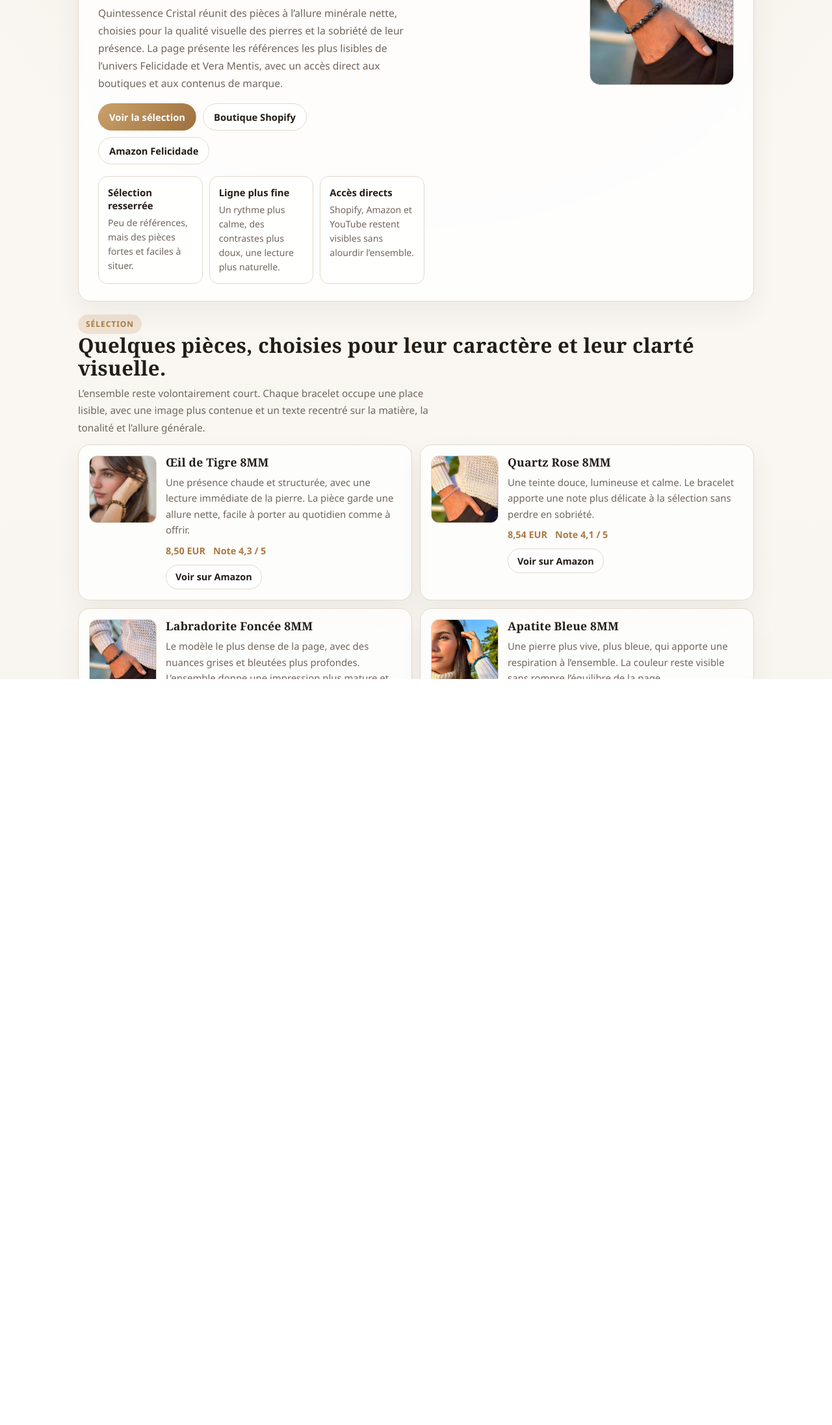
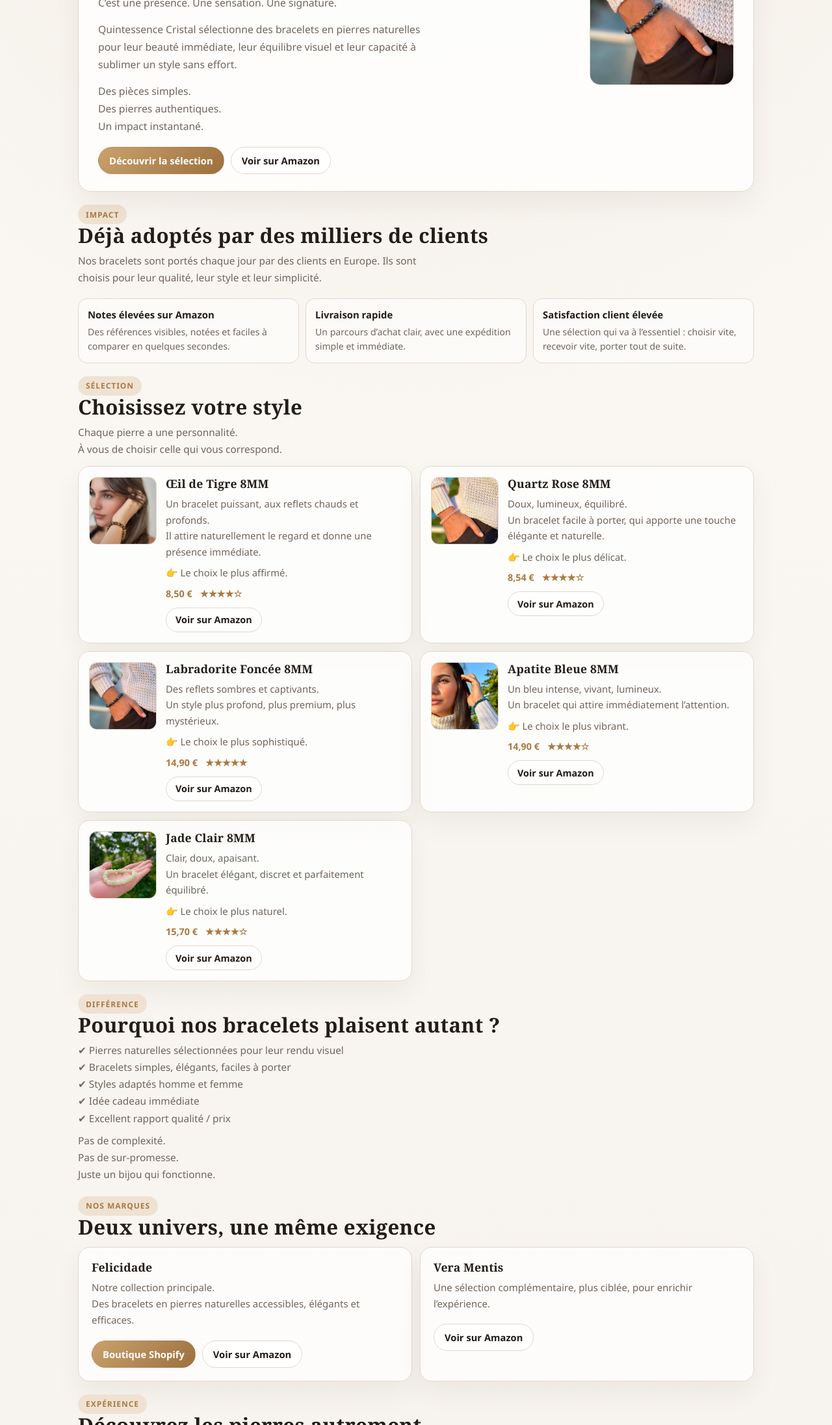
Before and after one commit to SOMOSCAPITALAPP/quintessencecristal, a plain HTML site: page index.html in a window 1280 px wide. Shown: the part 480-2673 px from the top of the page at 65% size. Drawn offline with Linux system fonts and the light colour scheme.

Commit message:
Replace site copy with premium conversion text

```diff
--- a/index.html
+++ b/index.html
@@ -506,9 +506,11 @@
         </span>
       </a>
       <nav class="nav">
+        <a href="#haut">Accueil</a>
         <a href="#selection">Sélection</a>
-        <a href="#maisons">Maisons</a>
-        <a href="#liens">Accès</a>
+        <a href="#marques">Nos Marques</a>
+        <a href="#experience">Expérience</a>
+        <a href="#acces">Accès</a>
       </nav>
     </header>
 
@@ -516,30 +518,23 @@
       <div class="panel intro hero-merged">
         <div>
           <span class="eyebrow">Quintessence Cristal</span>
-          <h1>Une sélection de bracelets en pierres naturelles, simple et soignée.</h1>
+          <h1>Les bracelets en pierres naturelles qui attirent le regard</h1>
           <p>
-            Quintessence Cristal réunit des pièces à l’allure minérale nette, choisies pour la qualité visuelle des pierres
-            et la sobriété de leur présence. La page présente les références les plus lisibles de l’univers Felicidade
-            et Vera Mentis, avec un accès direct aux boutiques et aux contenus de marque.
+            Un bracelet, ce n’est pas juste un bijou.<br>
+            C’est une présence. Une sensation. Une signature.
+          </p>
+          <p>
+            Quintessence Cristal sélectionne des bracelets en pierres naturelles pour leur beauté immédiate, leur équilibre
+            visuel et leur capacité à sublimer un style sans effort.
+          </p>
+          <p>
+            Des pièces simples.<br>
+            Des pierres authentiques.<br>
+            Un impact instantané.
           </p>
           <div class="actions">
-            <a class="btn btn-primary" href="#selection">Voir la sélection</a>
-            <a class="btn" href="https://felicidadeboutique.com/" target="_blank" rel="noreferrer">Boutique Shopify</a>
-            <a class="btn" href="https://www.amazon.fr/stores/FELICIDADEBijouxMin%C3%A9raux/page/22675922-0C42-4847-9DE6-DF5905D5DE6C?lp_asin=B0D2VFSL94&ref_=ast_bln&store_ref=bl_ast_dp_brandlogo_sto&bl_grd_status=override" target="_blank" rel="noreferrer">Amazon Felicidade</a>
-          </div>
-          <div class="notes">
-            <div class="note">
-              <strong>Sélection resserrée</strong>
-              <span>Peu de références, mais des pièces fortes et faciles à situer.</span>
-            </div>
-            <div class="note">
-              <strong>Ligne plus fine</strong>
-              <span>Un rythme plus calme, des contrastes plus doux, une lecture plus naturelle.</span>
-            </div>
-            <div class="note">
-              <strong>Accès directs</strong>
-              <span>Shopify, Amazon et YouTube restent visibles sans alourdir l’ensemble.</span>
-            </div>
+            <a class="btn btn-primary" href="#selection">Découvrir la sélection</a>
+            <a class="btn" href="https://www.amazon.fr/stores/FELICIDADEBijouxMin%C3%A9raux/page/22675922-0C42-4847-9DE6-DF5905D5DE6C?lp_asin=B0D2VFSL94&ref_=ast_bln&store_ref=bl_ast_dp_brandlogo_sto&bl_grd_status=override" target="_blank" rel="noreferrer">Voir sur Amazon</a>
           </div>
         </div>
 
@@ -559,13 +554,39 @@
       </div>
     </section>
 
+    <section id="impact">
+      <div class="section-head">
+        <span class="eyebrow">Impact</span>
+        <h2>Déjà adoptés par des milliers de clients</h2>
+        <p>
+          Nos bracelets sont portés chaque jour par des clients en Europe. Ils sont choisis pour leur qualité,
+          leur style et leur simplicité.
+        </p>
+      </div>
+
+      <div class="notes">
+        <div class="note">
+          <strong>Notes élevées sur Amazon</strong>
+          <span>Des références visibles, notées et faciles à comparer en quelques secondes.</span>
+        </div>
+        <div class="note">
+          <strong>Livraison rapide</strong>
+          <span>Un parcours d’achat clair, avec une expédition simple et immédiate.</span>
+        </div>
+        <div class="note">
+          <strong>Satisfaction client élevée</strong>
+          <span>Une sélection qui va à l’essentiel : choisir vite, recevoir vite, porter tout de suite.</span>
+        </div>
+      </div>
+    </section>
+
     <section id="selection">
       <div class="section-head">
         <span class="eyebrow">Sélection</span>
-        <h2>Quelques pièces, choisies pour leur caractère et leur clarté visuelle.</h2>
+        <h2>Choisissez votre style</h2>
         <p>
-          L’ensemble reste volontairement court. Chaque bracelet occupe une place lisible, avec une image plus contenue
-          et un texte recentré sur la matière, la tonalité et l’allure générale.
+          Chaque pierre a une personnalité.<br>
+          À vous de choisir celle qui vous correspond.
         </p>
       </div>
 
@@ -577,12 +598,13 @@
           <div class="product-copy">
             <h3>Œil de Tigre 8MM</h3>
             <p>
-              Une présence chaude et structurée, avec une lecture immédiate de la pierre. La pièce garde une allure nette,
-              facile à porter au quotidien comme à offrir.
+              Un bracelet puissant, aux reflets chauds et profonds.<br>
+              Il attire naturellement le regard et donne une présence immédiate.
             </p>
+            <p>👉 Le choix le plus affirmé.</p>
             <div class="meta">
-              <span>8,50 EUR</span>
-              <span>Note 4,3 / 5</span>
+              <span>8,50 €</span>
+              <span>★★★★☆</span>
             </div>
             <a class="mini-link" href="https://amzn.eu/d/0gWKB6CY" target="_blank" rel="noreferrer">Voir sur Amazon</a>
           </div>
@@ -595,12 +617,13 @@
           <div class="product-copy">
             <h3>Quartz Rose 8MM</h3>
             <p>
-              Une teinte douce, lumineuse et calme. Le bracelet apporte une note plus délicate à la sélection sans perdre
-              en sobriété.
+              Doux, lumineux, équilibré.<br>
+              Un bracelet facile à porter, qui apporte une touche élégante et naturelle.
             </p>
+            <p>👉 Le choix le plus délicat.</p>
             <div class="meta">
-              <span>8,54 EUR</span>
-              <span>Note 4,1 / 5</span>
+              <span>8,54 €</span>
+              <span>★★★★☆</span>
             </div>
             <a class="mini-link" href="https://amzn.eu/d/0bifqsoC" target="_blank" rel="noreferrer">Voir sur Amazon</a>
           </div>
@@ -613,12 +636,13 @@
           <div class="product-copy">
             <h3>Labradorite Foncée 8MM</h3>
             <p>
-              Le modèle le plus dense de la page, avec des nuances grises et bleutées plus profondes. L’ensemble donne
-              une impression plus mature et plus premium.
+              Des reflets sombres et captivants.<br>
+              Un style plus profond, plus premium, plus mystérieux.
             </p>
+            <p>👉 Le choix le plus sophistiqué.</p>
             <div class="meta">
-              <span>14,90 EUR</span>
-              <span>Note 4,6 / 5</span>
+              <span>14,90 €</span>
+              <span>★★★★★</span>
             </div>
             <a class="mini-link" href="https://amzn.eu/d/06bhTerM" target="_blank" rel="noreferrer">Voir sur Amazon</a>
           </div>
@@ -631,12 +655,13 @@
           <div class="product-copy">
             <h3>Apatite Bleue 8MM</h3>
             <p>
-              Une pierre plus vive, plus bleue, qui apporte une respiration à l’ensemble. La couleur reste visible sans
-              rompre l’équilibre de la page.
+              Un bleu intense, vivant, lumineux.<br>
+              Un bracelet qui attire immédiatement l’attention.
             </p>
+            <p>👉 Le choix le plus vibrant.</p>
             <div class="meta">
-              <span>14,90 EUR</span>
-              <span>Note 4,2 / 5</span>
+              <span>14,90 €</span>
+              <span>★★★★☆</span>
             </div>
             <a class="mini-link" href="https://amzn.eu/d/0fNTdpcz" target="_blank" rel="noreferrer">Voir sur Amazon</a>
           </div>
@@ -649,12 +674,13 @@
           <div class="product-copy">
             <h3>Jade Clair 8MM</h3>
             <p>
-              Une présence plus douce, presque laiteuse, qui éclaire la sélection. La pièce apporte une note plus paisible
-              et une variation subtile dans l’ensemble.
+              Clair, doux, apaisant.<br>
+              Un bracelet élégant, discret et parfaitement équilibré.
             </p>
+            <p>👉 Le choix le plus naturel.</p>
             <div class="meta">
-              <span>15,70 EUR</span>
-              <span>Note 4,3 / 5</span>
+              <span>15,70 €</span>
+              <span>★★★★☆</span>
             </div>
             <a class="mini-link" href="https://amzn.eu/d/0aDJs7y6" target="_blank" rel="noreferrer">Voir sur Amazon</a>
           </div>
@@ -662,49 +688,69 @@
       </div>
     </section>
 
-    <section id="maisons">
+    <section id="difference">
       <div class="section-head">
-        <span class="eyebrow">Maisons</span>
-        <h2>Deux accès distincts, présentés avec plus de retenue.</h2>
+        <span class="eyebrow">Différence</span>
+        <h2>Pourquoi nos bracelets plaisent autant ?</h2>
         <p>
-          Felicidade constitue le cœur de l’offre. Vera Mentis prolonge la sélection avec une orientation complémentaire,
-          dans un cadre volontairement discret.
+          ✔ Pierres naturelles sélectionnées pour leur rendu visuel<br>
+          ✔ Bracelets simples, élégants, faciles à porter<br>
+          ✔ Styles adaptés homme et femme<br>
+          ✔ Idée cadeau immédiate<br>
+          ✔ Excellent rapport qualité / prix
         </p>
+        <p>
+          Pas de complexité.<br>
+          Pas de sur-promesse.<br>
+          Juste un bijou qui fonctionne.
+        </p>
+      </div>
+    </section>
+
+    <section id="marques">
+      <div class="section-head">
+        <span class="eyebrow">Nos Marques</span>
+        <h2>Deux univers, une même exigence</h2>
       </div>
 
       <div class="brands">
         <article class="brand-card">
           <h3>Felicidade</h3>
           <p>
-            La ligne principale autour des bracelets en pierres naturelles, avec une esthétique accessible, claire et facile
-            à parcourir entre Shopify et Amazon.
+            Notre collection principale.<br>
+            Des bracelets en pierres naturelles accessibles, élégants et efficaces.
           </p>
           <div class="actions">
-            <a class="btn btn-primary" href="https://felicidadeboutique.com/" target="_blank" rel="noreferrer">Shopify</a>
-            <a class="btn" href="https://www.amazon.fr/stores/FELICIDADEBijouxMin%C3%A9raux/page/22675922-0C42-4847-9DE6-DF5905D5DE6C?lp_asin=B0D2VFSL94&ref_=ast_bln&store_ref=bl_ast_dp_brandlogo_sto&bl_grd_status=override" target="_blank" rel="noreferrer">Amazon</a>
+            <a class="btn btn-primary" href="https://felicidadeboutique.com/" target="_blank" rel="noreferrer">Boutique Shopify</a>
+            <a class="btn" href="https://www.amazon.fr/stores/FELICIDADEBijouxMin%C3%A9raux/page/22675922-0C42-4847-9DE6-DF5905D5DE6C?lp_asin=B0D2VFSL94&ref_=ast_bln&store_ref=bl_ast_dp_brandlogo_sto&bl_grd_status=override" target="_blank" rel="noreferrer">Voir sur Amazon</a>
           </div>
         </article>
 
         <article class="brand-card">
           <h3>Vera Mentis</h3>
           <p>
-            Une présence plus complémentaire, utile pour étendre l’univers tout en gardant une page d’accueil concise et
-            plus élégante.
+            Une sélection complémentaire, plus ciblée, pour enrichir l’expérience.
           </p>
           <div class="actions">
-            <a class="btn" href="https://www.amazon.fr/stores/VeraMentis/page/A1574914-F004-4BBD-90D3-74D0ED7368CE?lp_asin=B0DN1ZGT3L&ref_=ast_bln&store_ref=bl_ast_dp_brandlogo_sto&bl_grd_status=override" target="_blank" rel="noreferrer">Amazon Vera Mentis</a>
+            <a class="btn" href="https://www.amazon.fr/stores/VeraMentis/page/A1574914-F004-4BBD-90D3-74D0ED7368CE?lp_asin=B0DN1ZGT3L&ref_=ast_bln&store_ref=bl_ast_dp_brandlogo_sto&bl_grd_status=override" target="_blank" rel="noreferrer">Voir sur Amazon</a>
           </div>
         </article>
       </div>
     </section>
 
-    <section id="reseaux">
+    <section id="experience">
       <div class="section-head">
-        <span class="eyebrow">Réseaux</span>
-        <h2>YouTube et les accès de marque retrouvent une place claire.</h2>
+        <span class="eyebrow">Expérience</span>
+        <h2>Découvrez les pierres autrement</h2>
         <p>
-          Les contenus éditoriaux accompagnent les boutiques. YouTube reste le point d’entrée le plus visible pour découvrir
-          l’univers Quintessence Cristal, tandis que Shopify et Amazon prolongent naturellement la visite.
+          Avant d’acheter, regardez.
+        </p>
+        <p>
+          Nos vidéos mettent en scène les bracelets sous la lumière, en mouvement, dans une ambiance immersive.
+        </p>
+        <p>
+          Vous voyez réellement la pierre.<br>
+          Vous ressentez le bijou.
         </p>
       </div>
 
@@ -712,7 +758,7 @@
         <article class="social-card">
           <h3>YouTube</h3>
           <p>
-            La chaîne Quintessence Cristal permet de retrouver l’univers visuel de la marque, ses inspirations et ses contenus.
+            Une approche plus sensible et plus visuelle pour découvrir les bracelets dans leur vraie présence.
           </p>
           <div class="actions">
             <a class="btn btn-primary" href="https://www.youtube.com/@quintessencecristal" target="_blank" rel="noreferrer">Voir la chaîne</a>
@@ -720,40 +766,43 @@
         </article>
 
         <article class="social-card">
-          <h3>Shopify</h3>
+          <h3>Amazon</h3>
           <p>
-            La boutique Felicidade présente l’offre complète dans un cadre plus développé, avec une navigation pensée pour la collection.
+            Un accès direct aux références, aux notes et aux fiches produit.
           </p>
           <div class="actions">
-            <a class="btn" href="https://felicidadeboutique.com/" target="_blank" rel="noreferrer">Ouvrir Shopify</a>
+            <a class="btn" href="https://www.amazon.fr/stores/FELICIDADEBijouxMin%C3%A9raux/page/22675922-0C42-4847-9DE6-DF5905D5DE6C?lp_asin=B0D2VFSL94&ref_=ast_bln&store_ref=bl_ast_dp_brandlogo_sto&bl_grd_status=override" target="_blank" rel="noreferrer">Voir sur Amazon</a>
           </div>
         </article>
 
         <article class="social-card">
-          <h3>Amazon</h3>
+          <h3>Sélection</h3>
           <p>
-            Les deux vitrines Amazon restent accessibles pour une consultation rapide des références, des notes et des fiches produit.
+            Une lecture simple des pièces essentielles, sans détour et sans surcharge.
           </p>
           <div class="actions">
-            <a class="btn" href="https://www.amazon.fr/stores/FELICIDADEBijouxMin%C3%A9raux/page/22675922-0C42-4847-9DE6-DF5905D5DE6C?lp_asin=B0D2VFSL94&ref_=ast_bln&store_ref=bl_ast_dp_brandlogo_sto&bl_grd_status=override" target="_blank" rel="noreferrer">Amazon Felicidade</a>
+            <a class="btn" href="#selection">Explorer la sélection</a>
           </div>
         </article>
       </div>
     </section>
 
-    <section id="liens">
+    <section id="acces">
       <div class="cta">
         <div>
           <span class="eyebrow">Accès</span>
-          <h3>Un point d’entrée simple vers les boutiques et les contenus de marque.</h3>
+          <h3>Faites votre choix</h3>
           <p>
-            La page reste volontairement légère. Elle cadre l’univers, pose quelques pièces fortes et laisse ensuite la place
-            aux espaces de vente et de contenu.
+            Choisissez votre bracelet.<br>
+            Commandez en quelques clics.<br>
+            Recevez-le rapidement.
+          </p>
+          <p>
+            Simple. Direct. Efficace.
           </p>
           <div class="actions">
-            <a class="btn btn-primary" href="https://felicidadeboutique.com/" target="_blank" rel="noreferrer">Boutique Shopify</a>
-            <a class="btn" href="https://www.youtube.com/@quintessencecristal" target="_blank" rel="noreferrer">YouTube</a>
-            <a class="btn" href="https://amzn.eu/d/0aDJs7y6" target="_blank" rel="noreferrer">Jade Clair sur Amazon</a>
+            <a class="btn btn-primary" href="https://www.amazon.fr/stores/FELICIDADEBijouxMin%C3%A9raux/page/22675922-0C42-4847-9DE6-DF5905D5DE6C?lp_asin=B0D2VFSL94&ref_=ast_bln&store_ref=bl_ast_dp_brandlogo_sto&bl_grd_status=override" target="_blank" rel="noreferrer">Voir sur Amazon</a>
+            <a class="btn" href="#selection">Explorer la sélection</a>
           </div>
         </div>
         <div class="cta-shot">
@@ -762,16 +811,29 @@
       </div>
     </section>
 
+    <section id="confiance">
+      <div class="section-head">
+        <span class="eyebrow">Confiance</span>
+        <h2>Vous achetez sans risque.</h2>
+        <p>
+          ✔ Paiement sécurisé via Amazon<br>
+          ✔ Livraison rapide<br>
+          ✔ Retours faciles
+        </p>
+      </div>
+    </section>
+
     <footer class="footer">
       <div>
         <strong>Quintessence Cristal</strong>
-        <p>Bracelets en pierres naturelles, sélection resserrée et accès directs aux boutiques.</p>
+        <p>Bracelets en pierres naturelles</p>
       </div>
       <div class="footer-links">
-        <a href="#haut">Haut de page</a>
+        <a href="#haut">Accueil</a>
         <a href="#selection">Sélection</a>
-        <a href="#reseaux">Réseaux</a>
-        <a href="#liens">Accès</a>
+        <a href="#marques">Nos Marques</a>
+        <a href="https://www.youtube.com/@quintessencecristal" target="_blank" rel="noreferrer">YouTube</a>
+        <a href="https://www.amazon.fr/stores/FELICIDADEBijouxMin%C3%A9raux/page/22675922-0C42-4847-9DE6-DF5905D5DE6C?lp_asin=B0D2VFSL94&ref_=ast_bln&store_ref=bl_ast_dp_brandlogo_sto&bl_grd_status=override" target="_blank" rel="noreferrer">Amazon</a>
       </div>
     </footer>
   </div>
```
